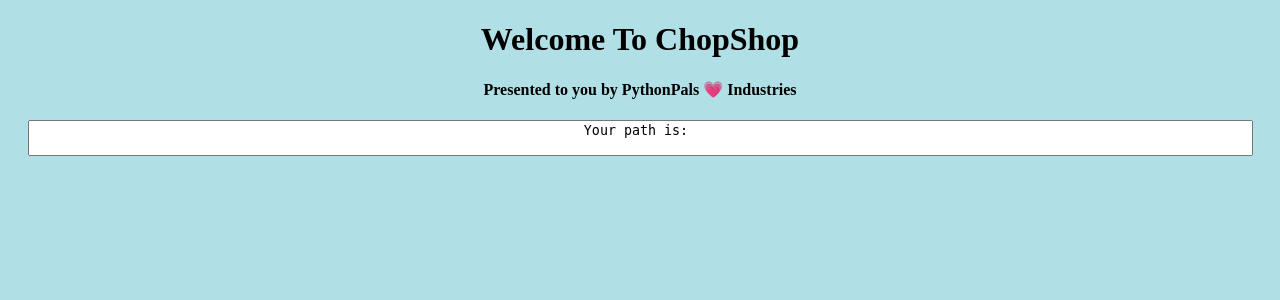
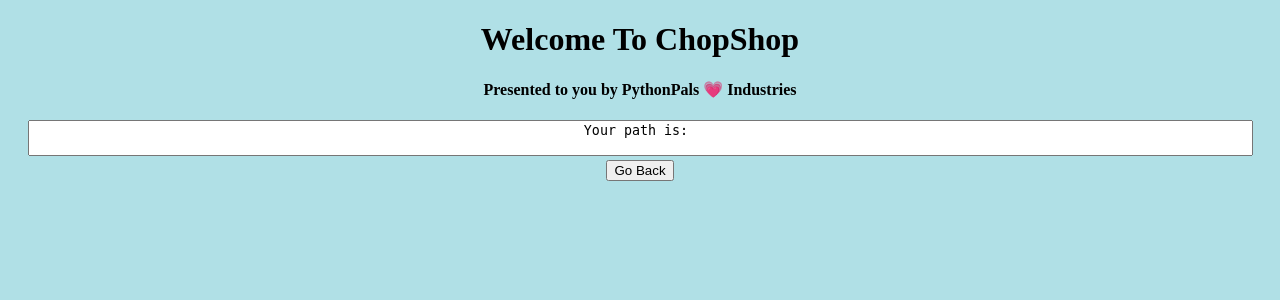
Before and after one commit to shahpn/ChopShop, a Flask app: page /landing in a window 1280 px wide. Shown: the top 300 px of the page. Run offline with Flask 2, Linux system fonts and the light colour scheme.

Commit message:
Making Parth happy ~Gabe

```diff
--- a/templates/landing.html
+++ b/templates/landing.html
@@ -21,8 +21,16 @@
 <body style=background-color:powderblue;>
 <div id="txtWrapper">
     <textarea style="resize: none; text-align: center" cols=150 name="pathTxt">Your path is: {{path}}</textarea>
+    <form>
+        <button onclick="goBack()">Go Back</button>
+    </form>
 </div>
 
+<script>
+    function goBack() {
+      window.history.back();
+}
+</script>
 
 
 </body>
--- a/webpageText.py
+++ b/webpageText.py
@@ -13,9 +13,3 @@
     return render_template("landing.html")
 
 #
-#     #Gabe yada yada 'to-do comments. Don't mind me ty
-    #TODO 1 - Setup image on the right side, lined up with the "Enter your grocery list in the section below:" (Image not loading)
-    #TODO 2 - Take text area input and split each line as separate element in list
-    #TODO 3 - Create a top view of our store. Realistic visual, not graph visual
-    #TODO 4 - Use Pillow library to draw the path from E to CO (Will find a pretier solution later)
-    #TODO 5 - Add labels that are OVER the image to label what item is at each destination
```
Also changed, not shown: finalProjectGrocery.py (+5 -2 lines), templates/index.html (line endings or trailing spaces).
